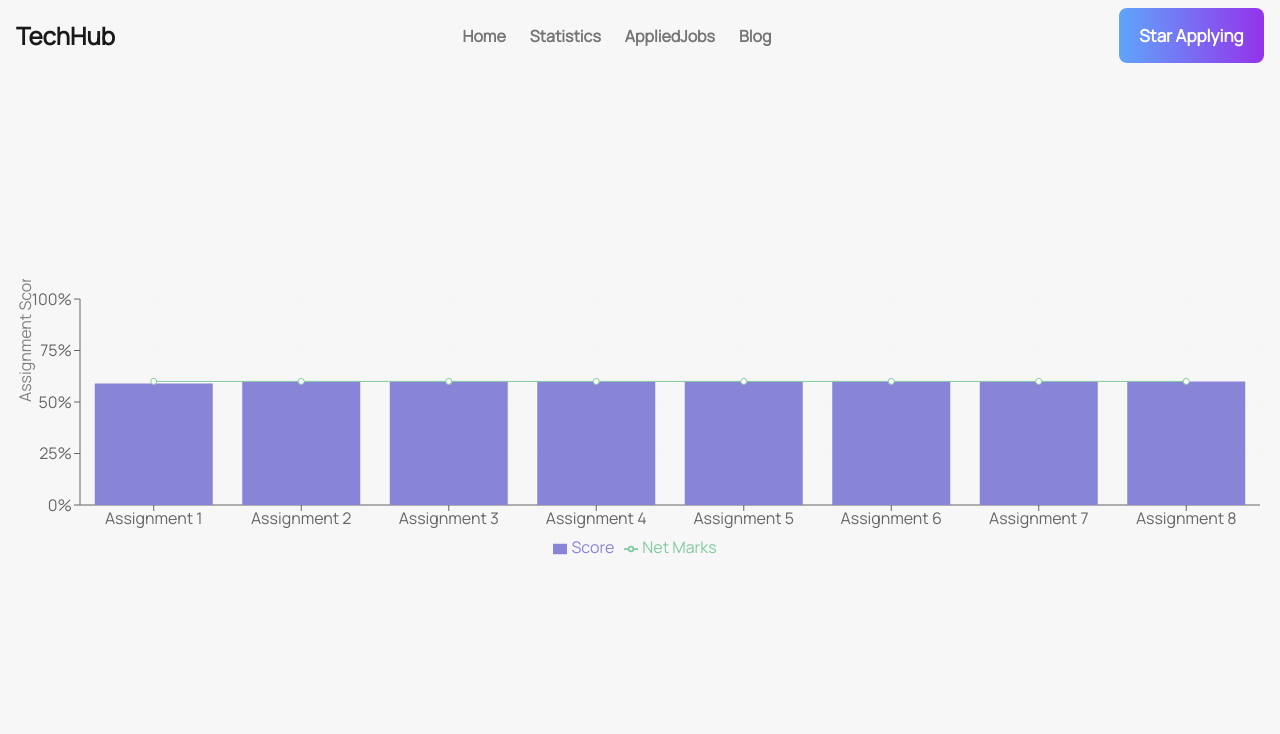
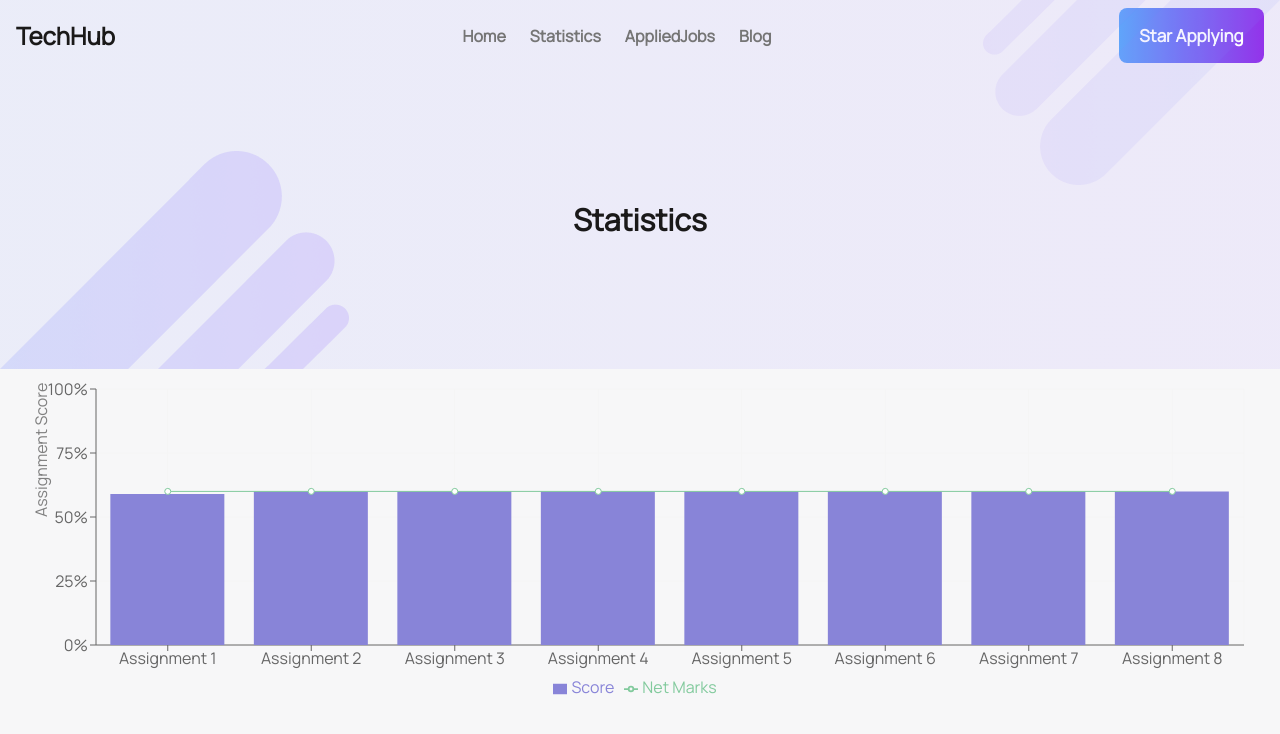
Before and after one commit to rajibrahman74/tech-hub, a React (Vite) app: page /statistics in a window 1280 px wide. Shown: the top 734 px of the page. Built offline with nearby package versions, Linux system fonts and the light colour scheme; a web font is replaced by a local one.

Commit message:
[ADD]-statistics-banner-styles

```diff
--- a/src/components/AppliedJobs.jsx
+++ b/src/components/AppliedJobs.jsx
@@ -1,8 +1,15 @@
-import React from "react";
+import React, { useEffect, useState } from "react";
 import bgOne from "../assets/All Images/Vector.png";
 import bgTwo from "../assets/All Images/Vector-1.png";
 
 const AppliedJobs = () => {
+  const [jobs, setJobs] = useState([]);
+
+  useEffect(() => {
+    const jobsData = JSON.parse(localStorage.getItem("jobs")) || [];
+    setJobs(jobsData);
+  }, []);
+
   return (
     <section>
       <style>
@@ -19,7 +26,11 @@ const AppliedJobs = () => {
         <h1 className="text-[#1A1919] text-3xl font-extrabold">Applied Jobs</h1>
         <img className="absolute left-0 top-[151px]" src={bgOne} alt="" />
       </div>
-      {/* Pass the dynamic value here */}
+      <div>
+        {jobs.map((job) => (
+          <p>{job.job_title}</p>
+        ))}
+      </div>
     </section>
   );
 };
--- a/src/components/JobDetails.jsx
+++ b/src/components/JobDetails.jsx
@@ -2,20 +2,11 @@ import { useLoaderData, useParams } from "react-router-dom";
 import JobDetailsData from "./JobDetailsData";
 import bgOne from "../assets/All Images/Vector.png";
 import bgTwo from "../assets/All Images/Vector-1.png";
-import { useState } from "react";
 
 const JobDetails = () => {
-  const [appliedjobs, setAppliedJobs] = useState([]);
-
   const { id } = useParams();
   const features = useLoaderData();
   const data = features.find((feature) => feature.id === parseInt(id));
-
-
-
-
-
-
 
   return (
     <section>
@@ -30,9 +21,7 @@ const JobDetails = () => {
           src={bgTwo}
           alt=""
         />
-          <h1 className="text-[#1A1919] text-3xl font-extrabold">
-            Job Details
-          </h1>
+        <h1 className="text-[#1A1919] text-3xl font-extrabold">Job Details</h1>
         <img className="absolute left-0 top-[151px]" src={bgOne} alt="" />
       </div>
 
--- a/src/components/JobDetailsData.jsx
+++ b/src/components/JobDetailsData.jsx
@@ -6,7 +6,6 @@ import Email from "../assets/Icons/Frame-3.png";
 import Address from "../assets/Icons/Frame-4.png";
 
 const JobDetailsData = ({ data }) => {
-  console.log(data);
   const {
     job_description,
     job_responsibility,
@@ -17,6 +16,18 @@ const JobDetailsData = ({ data }) => {
     address,
     contact_information: { phone, email },
   } = data;
+
+  const handleAddToDb = () => {
+    const jobs = JSON.parse(localStorage.getItem("jobs")) || [];
+
+    // Check if the job already exists in localStorage
+    const jobExists = jobs.some((job) => job.id === data.id);
+
+    if (!jobExists) {
+      jobs.push(data);
+      localStorage.setItem("jobs", JSON.stringify(jobs));
+    }
+  };
 
   return (
     <div className="my-32 flex justify-center gap-6 md:flex-row flex-col items-center md:items-start max-w-7xl mx-auto px-4">
@@ -84,9 +95,12 @@ const JobDetailsData = ({ data }) => {
             </p>
           </span>
         </div>
-          <button className="w-[425px] h-[65px] font-bold text-white rounded-lg bg-gradient-to-r from-blue-400 to-purple-600">
-            Apply Now
-          </button>
+        <button
+          onClick={handleAddToDb}
+          className="w-[425px] h-[65px] font-bold text-white rounded-lg bg-gradient-to-r from-blue-400 to-purple-600"
+        >
+          Apply Now
+        </button>
       </div>
     </div>
   );
--- a/src/components/Statistics.jsx
+++ b/src/components/Statistics.jsx
@@ -1,4 +1,6 @@
 import React, { PureComponent } from "react";
+import bgOne from "../assets/All Images/Vector.png";
+import bgTwo from "../assets/All Images/Vector-1.png";
 import {
   ResponsiveContainer,
   ComposedChart,
@@ -25,7 +27,24 @@ const data = [
 class Statistic extends PureComponent {
   render() {
     return (
-      <div style={{ width: "100%", height: 300 }} className="my-52">
+      <section>
+        <style>
+          {`.liner-gradient {
+          background: linear-gradient(90deg, rgba(126, 144, 254, 0.1) 0%, rgba(152, 115, 255, 0.1) 100%);
+        }`}
+        </style>
+        <div className="jobDetails h-[298px] flex justify-center items-center liner-gradient">
+          <img
+            className="absolute top-0 right-0 bg-no-repeat"
+            src={bgTwo}
+            alt=""
+          />
+          <h1 className="text-[#1A1919] text-3xl font-extrabold">
+            Statistics
+          </h1>
+          <img className="absolute left-0 top-[151px]" src={bgOne} alt="" />
+        </div>
+        <div className="max-w-7xl mx-auto h-[350px] px-4 mb-12">
           <ResponsiveContainer>
             <ComposedChart
               data={data}
@@ -57,6 +76,7 @@ class Statistic extends PureComponent {
             </ComposedChart>
           </ResponsiveContainer>
         </div>
+      </section>
     );
   }
 }
```
Lines whose indentation alone changed are shown as unchanged.
